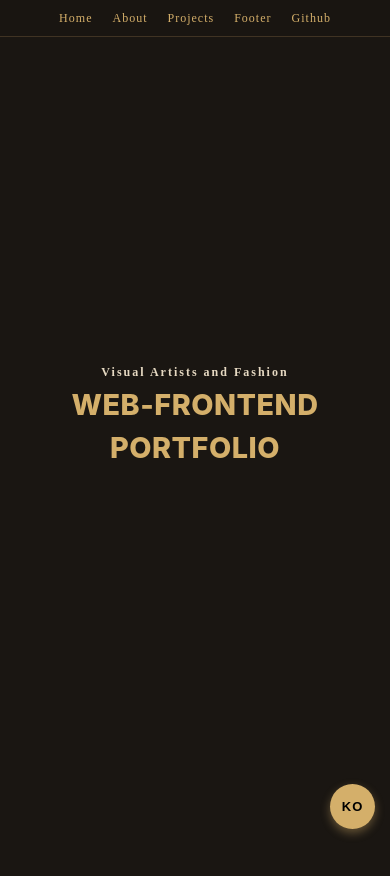
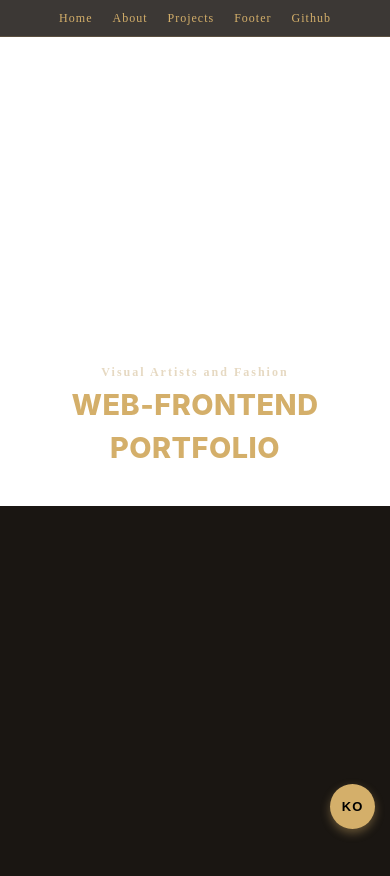
Before and after one commit to KimJungJae369/portfolio2, a React (Vite) app: page / in a window 390 px wide. Shown: the top 876 px of the page. Built offline with nearby package versions, Linux system fonts and the light colour scheme; a web font is replaced by a local one.

Commit message:
feat: Apply fixed section and remove margin-top only for mobile

```diff
--- a/src/WEB/Projects/Projects.css
+++ b/src/WEB/Projects/Projects.css
@@ -271,3 +271,10 @@ body.section-scrolled-out #projects_section {
         font-size: 0.85rem;
     }
 }
+
+/* 모바일 전용: Section이 fixed이므로 Projects의 margin-top 제거 */
+@media (max-width: 768px) {
+    body.section-scrolled-out #projects_section {
+        margin-top: 0;
+    }
+}
--- a/src/WEB/Section/Section.css
+++ b/src/WEB/Section/Section.css
@@ -374,3 +374,12 @@ body.section-scrolled-out .mainTitle {
         font-size: 11px;
     }
 }
+
+/* 모바일 전용: Section을 fixed로 변경하여 배경이 제대로 보이도록 */
+@media (max-width: 768px) {
+    section {
+        position: fixed;
+        top: 0;
+        left: 0;
+    }
+}
```
